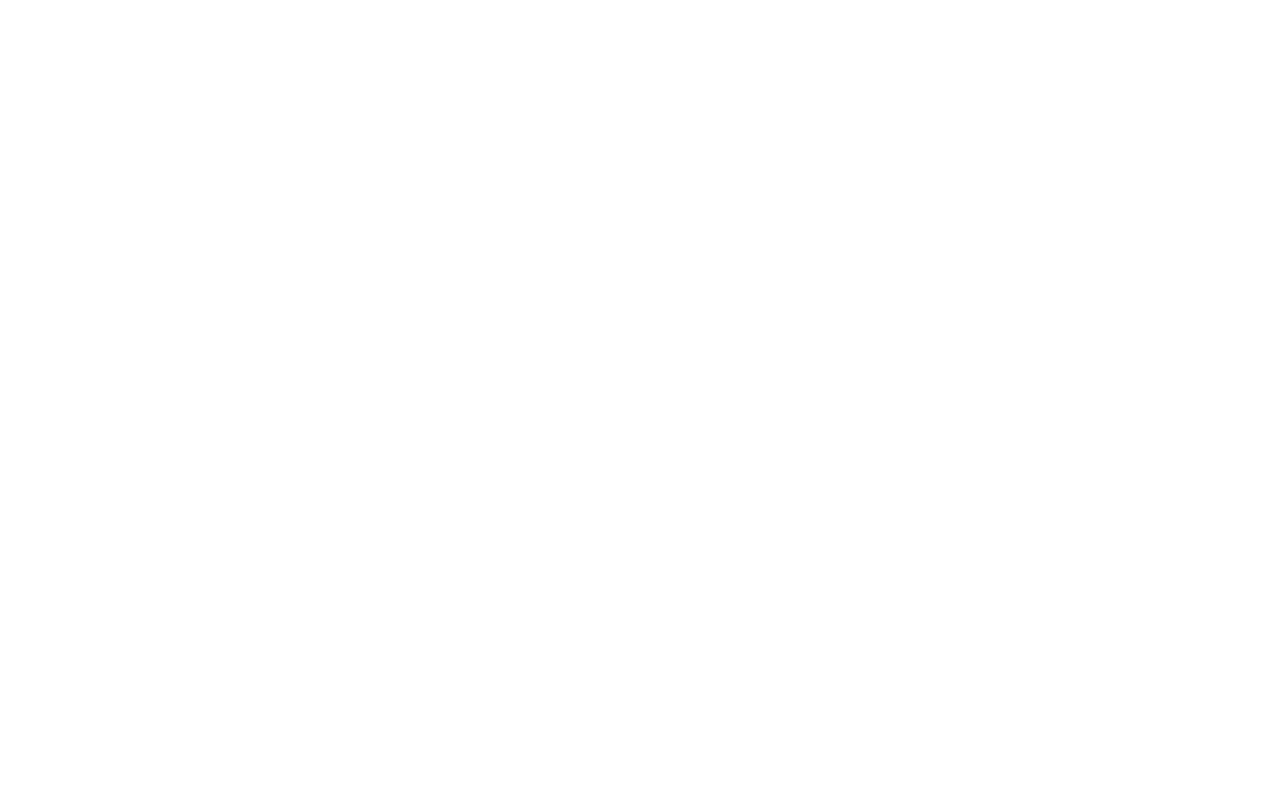
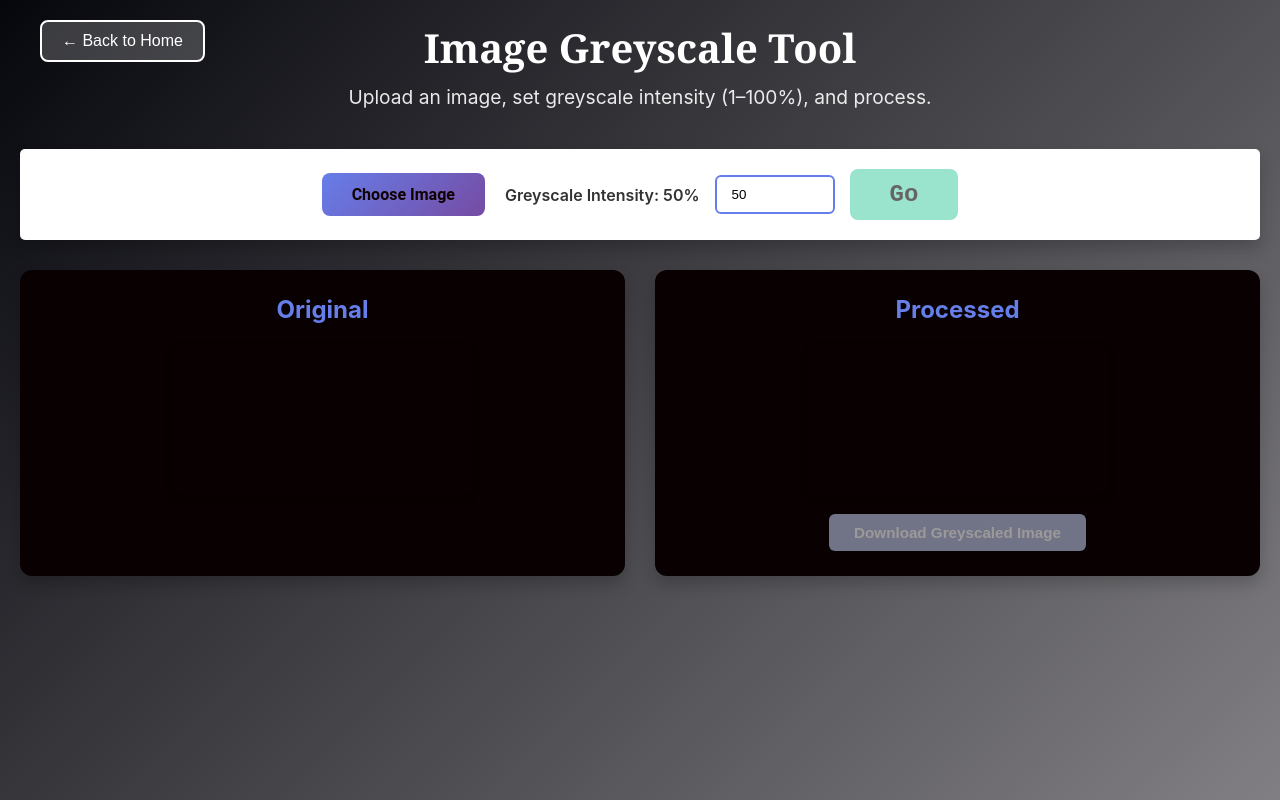
Before and after one commit to xjessxx/image-process-app, a React (Create React App) app: page /greyscale in a window 1280 px wide. Before the commit this address had no page. Built offline with nearby package versions, Linux system fonts and the light colour scheme.

Commit message:
greyscale filter added

```diff
--- a/src/App.js
+++ b/src/App.js
@@ -3,6 +3,7 @@
 import Home from './pages/Home';
 import ImageBlur from './pages/ImageBlur';
 import EdgeDetection from './pages/EdgeDetection';
+import ImageGreyscale from './pages/Greyscale';
 import './App.css';
 
 function App() {
@@ -13,6 +14,7 @@
           <Route path="/" element={<Home />} />
           <Route path="/blur" element={<ImageBlur />} />
           <Route path="/edge-detection" element={<EdgeDetection />} />
+          <Route path="/greyscale" element={<ImageGreyscale />} />
         </Routes>
       </div>
     </Router>
--- /dev/null
+++ b/src/pages/Greyscale.css
@@ -0,0 +1,191 @@
+/* Main Container */
+.image-greyscale-container {
+  min-height: 100vh;
+  background: linear-gradient(135deg, #06070d 0%, #817f83 100%);
+  padding: 20px;
+}
+
+/* Header */
+.tool-header {
+  text-align: center;
+  color: white;
+  margin-bottom: 40px;
+  position: relative;
+}
+
+.tool-header h1 {
+  font-family: 'Georgia', serif;
+  font-size: 2.5rem;
+  margin-bottom: 10px;
+}
+
+.tool-header p {
+  font-size: 1.2rem;
+}
+
+/* Back Button */
+.back-button {
+  position: absolute;
+  left: 20px;
+  top: 0;
+  background: rgba(255, 255, 255, 0.2);
+  color: white;
+  border: 2px solid white;
+  padding: 10px 20px;
+  border-radius: 8px;
+  cursor: pointer;
+  transition: 0.3s;
+}
+
+.back-button:hover {
+  background: rgba(255, 255, 255, 0.3);
+}
+
+/* Content */
+.tool-content {
+  max-width: 1400px;
+  margin: 0 auto;
+}
+
+/* Upload Controls */
+.image-greyscale-container .upload-controls {
+  background: white;
+  padding: 20px;
+  border-radius: 5px;
+  box-shadow: 0 8px 16px rgba(0, 0, 0, 0.2);
+  margin-bottom: 30px;
+  display: flex;
+  flex-wrap: wrap;
+  gap: 20px;
+  align-items: center;
+  justify-content: center;
+}
+
+input[type="file"] {
+  display: none;
+}
+
+.image-greyscale-container .upload-controls .custom-file-upload{
+  padding: 12px 30px;
+  background: linear-gradient(135deg, #667eea 0%, #764ba2 100%);
+  color: rgb(16, 1, 1);
+  border-radius: 8px;
+  font-weight: bold;
+  cursor: pointer;
+  transition: 0.3s;
+  font-family: 'Roboto', sans-serif;
+}
+
+.image-greyscale-container .upload-controls .custom-file-upload:hover {
+  transform: translateY(-2px);
+  box-shadow: 0 6px 12px rgba(102, 126, 234, 0.4);
+}
+
+/* Greyscale Controls */
+.greyscale-controls {
+  display: flex;
+  gap: 15px;
+  align-items: center;
+  flex-wrap: wrap;
+}
+
+.greyscale-controls label {
+  font-weight: 600;
+  color: #333;
+}
+
+.greyscale-controls input[type="number"] {
+  padding: 10px 15px;
+  border: 2px solid #667eea;
+  border-radius: 6px;
+  width: 120px;
+}
+
+/* Go Button */
+.image-greyscale-container .upload-controls .greyscale-controls .go-button {
+  background: #58d2ab;
+  color: black;
+  border: none;
+  padding: 12px 40px;
+  border-radius: 8px;
+  font-weight: bold;
+  cursor: pointer;
+  transition: 0.3s;
+  font-size: 1.5rem;
+  font-family: 'Courier New', monospace;
+}
+
+.go-button:hover:not(:disabled) {
+  background: #059669;
+}
+
+.go-button:disabled {
+  background: #d1d5db;
+  cursor: not-allowed;
+  opacity: 0.6;
+}
+
+/* Images Container */
+.images-container {
+  display: grid;
+  grid-template-columns: repeat(auto-fit, minmax(400px, 1fr));
+  gap: 30px;
+}
+
+/* Image Box */
+.image-greyscale-container .images-container .image-box {
+  background: rgb(9, 1, 1);
+  padding: 25px;
+  border-radius: 12px;
+  box-shadow: 0 8px 16px rgba(0, 0, 0, 0.2);
+  text-align: center;
+}
+
+.image-box h3 {
+  color: #667eea;
+  font-size: 1.5rem;
+  margin-bottom: 20px;
+}
+
+.image-box canvas {
+  max-width: 100%;
+  height: auto;
+  border-radius: 8px;
+  margin-bottom: 20px;
+  box-shadow: 0 4px 8px rgba(0, 0, 0, 0.1);
+}
+
+/* Download Button */
+.image-greyscale-container .image-box .download-button {
+  background: #b6c0e1;
+  color: white;
+  border: none;
+  padding: 10px 25px;
+  border-radius: 6px;
+  font-weight: 600;
+  cursor: pointer;
+  transition: 0.3s;
+}
+
+.download-button:hover:not(:disabled) {
+  background: #764ba2;
+}
+
+.download-button:disabled {
+  background: #d1d5db;
+  color: #9ca3af;
+  cursor: not-allowed;
+  opacity: 0.6;
+}
+
+/* Mobile */
+@media (max-width: 768px) {
+  .back-button {
+    position: static;
+    margin-bottom: 20px;
+  }
+
+  .images-container {
+    grid-template-columns: 1fr;
+  }
+}
--- /dev/null
+++ b/src/pages/Greyscale.js
@@ -0,0 +1,181 @@
+import React, { useEffect, useRef, useState } from "react";
+import { useNavigate } from "react-router-dom";
+import "./Greyscale.css";
+
+export default function ImageGreyscale() {
+  const navigate = useNavigate();
+
+  const originalCanvasRef = useRef(null);
+  const processedCanvasRef = useRef(null);
+
+  const [imageSrc, setImageSrc] = useState(null);
+  const [hasProcessed, setHasProcessed] = useState(false);
+  const [GreyscalePct, setGreyscalePct] = useState(50); // 1–100
+
+  const MAX_W = 800;
+  const MAX_H = 600;
+
+    const drawImageToCanvas = (img, canvas) => {
+    if (!canvas) return; // extra guard
+    const ctx = canvas.getContext("2d");
+    let { width, height } = img;
+    const scale = Math.min(MAX_W / width, MAX_H / height, 1);
+    width = Math.round(width * scale);
+    height = Math.round(height * scale);
+    canvas.width = width;
+    canvas.height = height;
+    ctx.clearRect(0, 0, width, height);
+    ctx.drawImage(img, 0, 0, width, height);
+  };
+
+  const handleImageUpload = (e) => {
+    const file = e.target.files?.[0];
+    if (!file) return;
+    if (!file.type.startsWith("image/")) {
+      alert("Please choose an image file.");
+      return;
+    }
+    const reader = new FileReader();
+    reader.onload = (ev) => {
+      setImageSrc(ev.target.result); // triggers useEffect below
+      setHasProcessed(false);
+    };
+    reader.readAsDataURL(file);
+  };
+
+   const clampGreyscale = (n) => {
+    if (Number.isNaN(n) || n < 1) return 1;
+    if (n > 100) return 100;
+    return n;
+  };
+
+  const handleGreyscaleInput = (e) => {
+    const v = clampGreyscale(parseInt(e.target.value, 10));
+    setGreyscalePct(v);
+  };
+
+  const applyGreyscale = () => {
+    if (!imageSrc) {
+      alert("Upload an image first.");
+      return;
+    }
+    const src = originalCanvasRef.current;
+    const dst = processedCanvasRef.current;
+    if (!src || !dst) return; // guards
+
+    dst.width = src.width;
+    dst.height = src.height;
+
+    const dctx = dst.getContext("2d");
+    dctx.clearRect(0, 0, dst.width, dst.height);
+
+    // map 1-100% -
+    const pct = Math.max(1, Math.min(100, GreyscalePct));
+    dctx.filter = `grayscale(${pct}%)`; //canvas css filter
+    dctx.drawImage(src, 0, 0);
+    dctx.filter = "none";
+
+    setHasProcessed(true);
+  };
+
+   const downloadProcessed = () => {
+    const canvas = processedCanvasRef.current;
+    if (!hasProcessed || !canvas) return;
+    if (canvas.toBlob) {
+      canvas.toBlob((blob) => {
+        const url = URL.createObjectURL(blob);
+        const a = document.createElement("a");
+        a.href = url;
+        a.download = "greyscaled-image.png";
+        a.click();
+        URL.revokeObjectURL(url);
+      });
+    } else {
+      const url = canvas.toDataURL("image/png");
+      const a = document.createElement("a");
+      a.href = url;
+      a.download = "greyscaled-image.png";
+      a.click();
+    }
+  };
+
+  // When imageSrc changes AND canvases are mounted, draw original
+    useEffect(() => {
+      if (!imageSrc) return;
+      const originalCanvas = originalCanvasRef.current;
+      const processedCanvas = processedCanvasRef.current;
+      if (!originalCanvas || !processedCanvas) return;
+
+      const img = new Image();
+      img.onload = () => {
+        drawImageToCanvas(img, originalCanvas);
+        // reset processed canvas size & clear
+        processedCanvas.width = originalCanvas.width;
+        processedCanvas.height = originalCanvas.height;
+        const pctx = processedCanvas.getContext("2d");
+        pctx.clearRect(0, 0, processedCanvas.width, processedCanvas.height);
+        setHasProcessed(false);
+      };
+      img.src = imageSrc;
+    }, [imageSrc]);
+
+    return (
+    <div className="image-greyscale-container">
+      <header className="tool-header">
+        <button className="back-button" onClick={() => navigate("/")}>
+          ← Back to Home
+        </button>
+        <h1>Image Greyscale Tool</h1>
+        <p>Upload an image, set greyscale intensity (1–100%), and process.</p>
+      </header>
+
+      <div className="tool-content">
+        <div className="upload-controls">
+          <label htmlFor="file-upload" className="custom-file-upload">
+            Choose Image
+          </label>
+          <input
+            id="file-upload"
+            type="file"
+            accept="image/*"
+            onChange={handleImageUpload}
+          />
+
+          <div className="greyscale-controls">
+            <label htmlFor="greyscale-input">Greyscale Intensity: {GreyscalePct}%</label>
+            <input
+              id="greyscale-input"
+              type="number"
+              min="1"
+              max="100"
+              value={GreyscalePct}
+              onChange={handleGreyscaleInput}
+            />
+            <button className="go-button" onClick={applyGreyscale} disabled={!imageSrc}>
+              Go
+            </button>
+          </div>
+        </div>
+
+        {/* Canvases are always mounted so refs aren’t null */}
+        <div className="images-container">
+          <div className="image-box">
+            <h3>Original</h3>
+            <canvas ref={originalCanvasRef} />
+          </div>
+          <div className="image-box">
+            <h3>Processed</h3>
+            <canvas ref={processedCanvasRef} />
+            <button
+              className="download-button"
+              disabled={!hasProcessed}
+              onClick={downloadProcessed}
+            >
+              Download Greyscaled Image
+            </button>
+          </div>
+        </div>
+      </div>
+    </div>
+  );
+}
--- a/src/pages/Home.js
+++ b/src/pages/Home.js
@@ -28,6 +28,14 @@
             <p>Detect edges using 1D or 2D convolution operators</p>
             <button className="tool-button">Open Tool</button>
           </div>
+
+          <div className="tool-card" onClick={() => navigate('/greyscale')}>
+            <div className="tool-icon">📐</div>
+            <h3>Image Greyscale</h3>
+            <p>Detect edges using 1D or 2D convolution operators</p>
+            <button className="tool-button">Open Tool</button>
+          </div>
+
         </div>
       </section>
 
```
